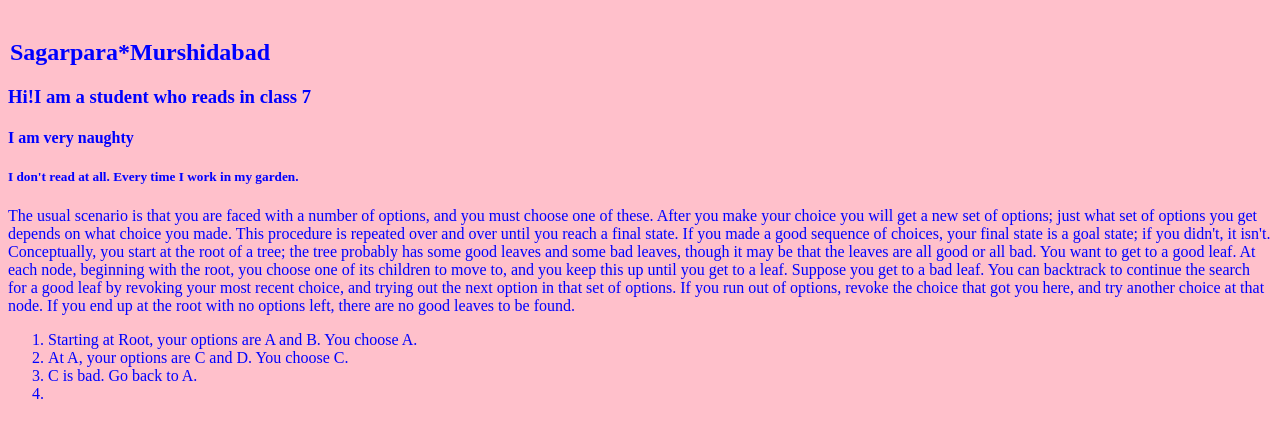
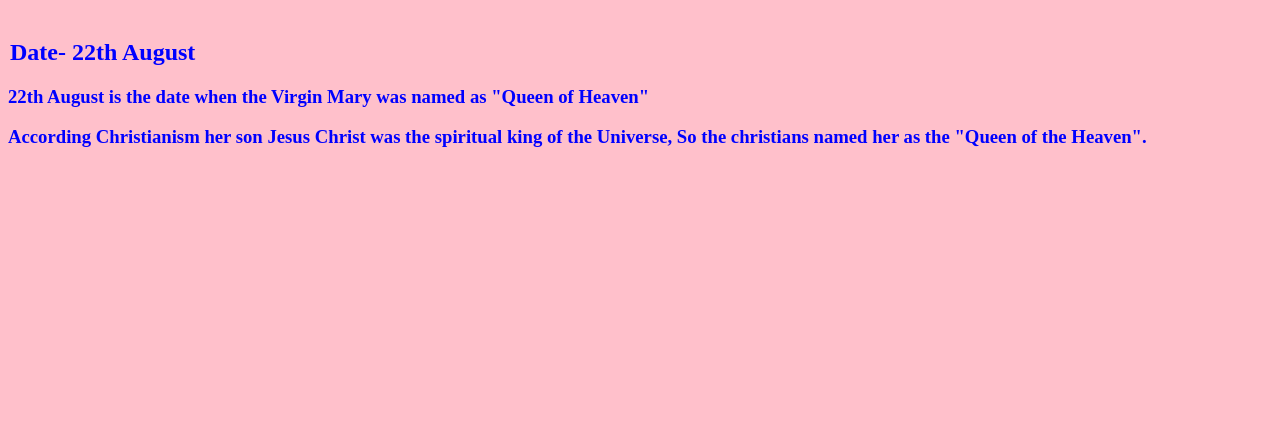
Before and after one commit to Arindam021/Slashdot_task-1, a plain HTML site: page index.html in a window 1280 px wide. Shown: the part 69-506 px from the top of the page. Drawn offline with Linux system fonts and the light colour scheme.

Commit message:
Update index.html

```diff
--- a/index.html
+++ b/index.html
@@ -1,19 +1,10 @@
-<HEAD><TITLE>Bio of Arindam</TITLE></HEAD>
+<HEAD><TITLE>Queen of Heaven</TITLE></HEAD>
 <hrsize="5" color="red">
 <BODY BGcolor="pink"text="blue">
-<centre><MARQUEE><h1>Arindam Pal</h1></MARQUEE></centre>
-<legend><h2>Sagarpara*Murshidabad</h2></legend>
-<h3>Hi!I am a student who reads in class 7</h3>
-<h4>I am very naughty</h4>
-<h5>I don't read at all. Every time I work in my garden.</h5>
-<p>The usual scenario is that you are faced with a number of options, and you must choose one of these. After you make your choice you will get a new set of options; just what set of options you get depends on what choice you made. This procedure is repeated over and over until you reach a final state. If you made a good sequence of choices, your final state is a goal state; if you didn't, it isn't.
+<centre><MARQUEE><h1>Queen of Heaven</h1></MARQUEE></centre>
+<legend><h2>Date- 22th August</h2></legend>
+<centre><h3>22th August is the date when the Virgin Mary was named as "Queen of Heaven" </h3></centre>
 
-Conceptually, you start at the root of a tree; the tree probably has some good leaves and some bad leaves, though it may be that the leaves are all good or all bad. You want to get to a good leaf. At each node, beginning with the root, you choose one of its children to move to, and you keep this up until you get to a leaf.
-
-Suppose you get to a bad leaf. You can backtrack to continue the search for a good leaf by revoking your most recent choice, and trying out the next option in that set of options. If you run out of options, revoke the choice that got you here, and try another choice at that node. If you end up at the root with no options left, there are no good leaves to be found.</p>
-<centre><img=(source)></centre>
-<ol>
-<li>Starting at Root, your options are A and B. You choose A.</li>
-<li>At A, your options are C and D. You choose C.</li>
-<li>C is bad. Go back to A.<li>
-</ol>
+<h3>According Christianism her son Jesus Christ was the spiritual king of the Universe, So the christians named her as the "Queen of the Heaven".</h3>
+<centre><queen=(source)></centre>
+<centre><mary=(source)></centre>
```
